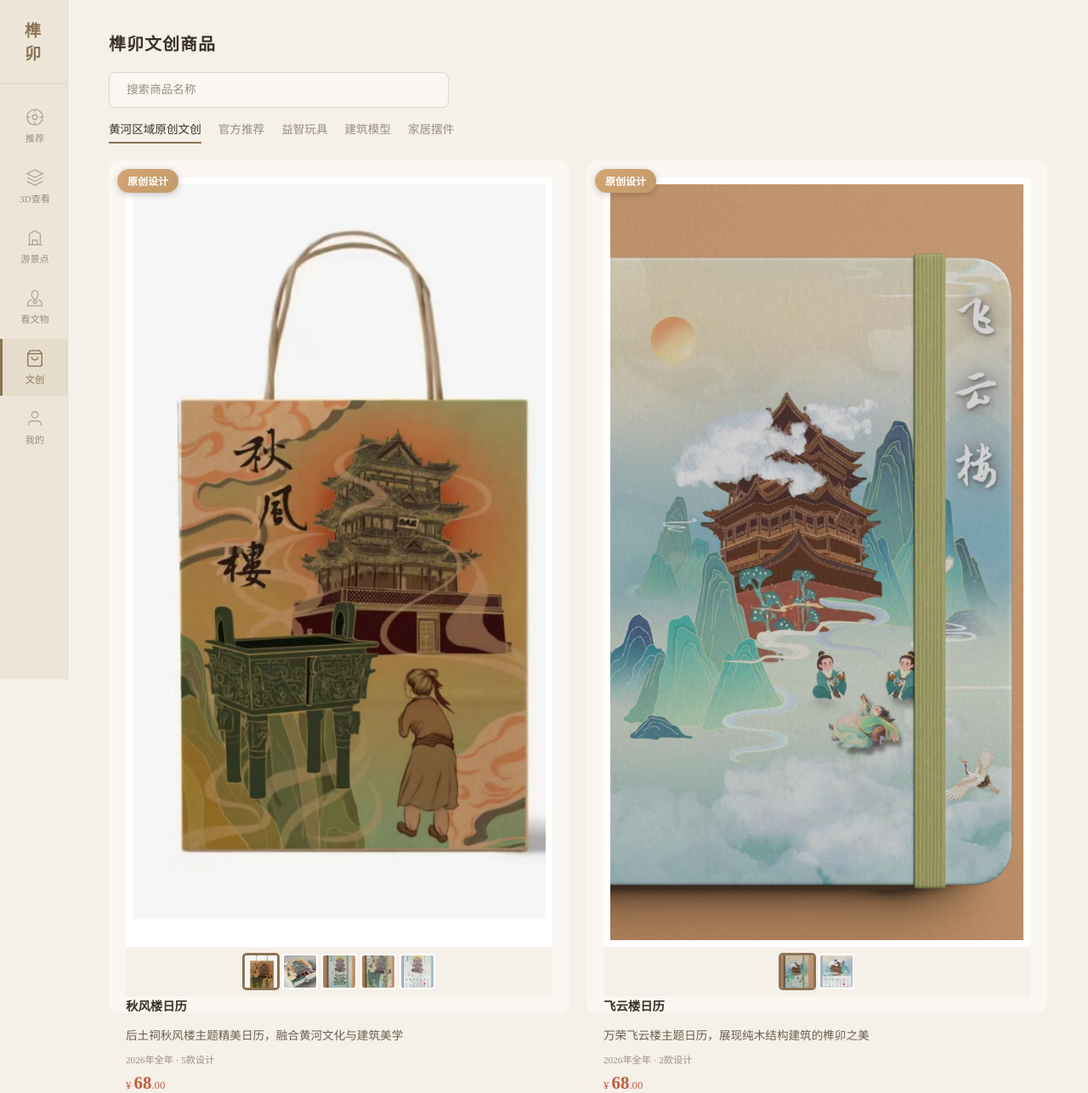
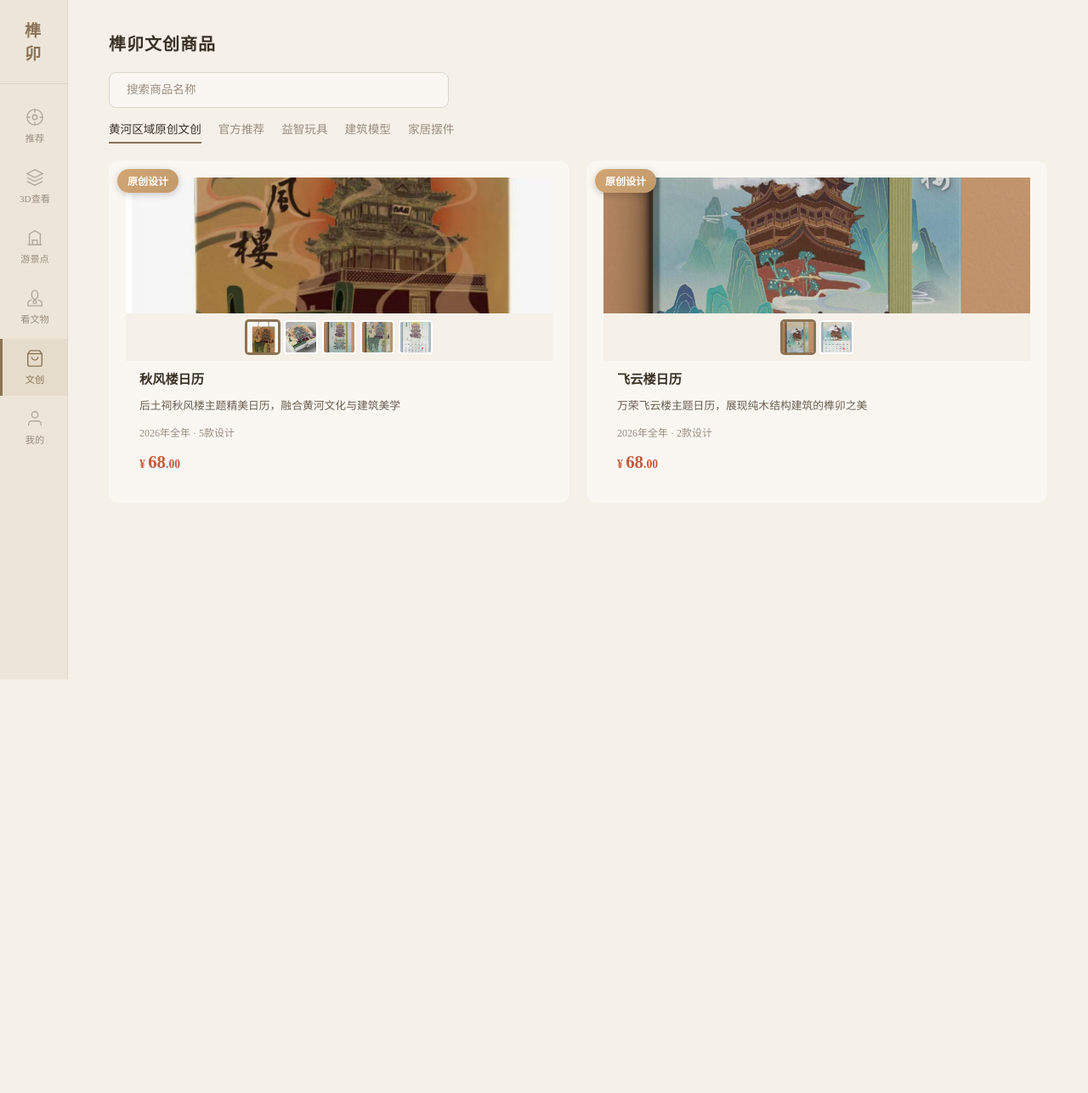
Before and after one commit to woshikatrinasunny-cmyk/sunmao-website, a Flask app: page /shop in a window 1280 px wide. Shown: the whole page at 85% size. After the commit the page ends 800 px from the top, so only its background shows below. Run offline with Flask 3, Linux system fonts and the light colour scheme.

Commit message:
优化商品卡片比例：缩小图片高度，调整文字间距

```diff
--- a/templates/shop.html
+++ b/templates/shop.html
@@ -387,23 +387,19 @@ document.addEventListener('DOMContentLoaded', function() {
 /* 多图展示样式 */
 .product-gallery {
     width: 100%;
-    height: 100%;
     display: flex;
     flex-direction: column;
     background: white;
-    padding: 0;
 }
 
 .gallery-main {
     width: 100%;
-    height: 100%;
-    min-height: 180px;
+    height: 160px;
     overflow: hidden;
     background: white;
     display: flex;
     align-items: center;
     justify-content: center;
-    padding: 8px;
 }
 
 .gallery-main img {
@@ -419,16 +415,16 @@ document.addEventListener('DOMContentLoaded', function() {
 
 .gallery-thumbs {
     display: flex;
-    gap: 4px;
+    gap: 5px;
     justify-content: center;
-    padding: 8px;
+    padding: 8px 10px;
     background: var(--bg-cream);
     flex-wrap: wrap;
 }
 
 .thumb {
-    width: 42px;
-    height: 42px;
+    width: 40px;
+    height: 40px;
     border-radius: 4px;
     cursor: pointer;
     border: 2px solid transparent;
@@ -439,12 +435,53 @@ document.addEventListener('DOMContentLoaded', function() {
 
 .thumb:hover {
     border-color: var(--accent);
-    transform: scale(1.08);
+    transform: scale(1.05);
 }
 
 .thumb.active {
     border-color: var(--accent-dark);
     box-shadow: 0 0 0 1px var(--accent-dark);
 }
+
+/* 商品信息区域优化 */
+.product-info {
+    padding: 12px 16px 16px;
+}
+
+.product-info h3 {
+    font-size: 0.95rem;
+    font-weight: 600;
+    margin-bottom: 6px;
+    line-height: 1.3;
+}
+
+.product-desc {
+    font-size: 0.8rem;
+    color: var(--text-mid);
+    line-height: 1.5;
+    margin: 6px 0;
+    display: -webkit-box;
+    -webkit-line-clamp: 2;
+    -webkit-box-orient: vertical;
+    overflow: hidden;
+}
+
+.product-sales {
+    font-size: 0.75rem;
+    color: var(--text-light);
+    margin: 6px 0;
+}
+
+.product-price {
+    font-size: 0.85rem;
+    color: var(--price-red);
+    font-weight: 600;
+    margin-top: 8px;
+}
+
+.product-price span {
+    font-size: 1.3rem;
+    font-weight: 700;
+}
 </style>
 {% endblock %}
```
